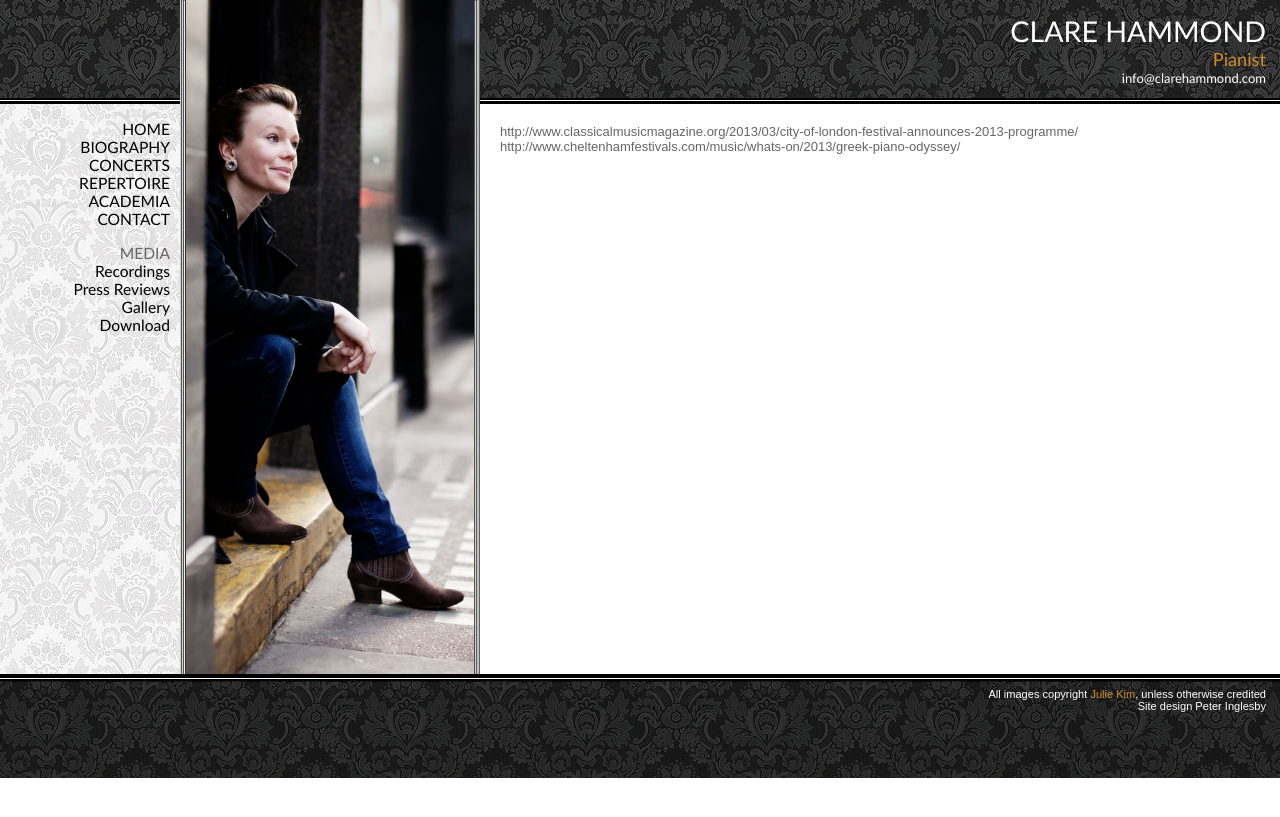
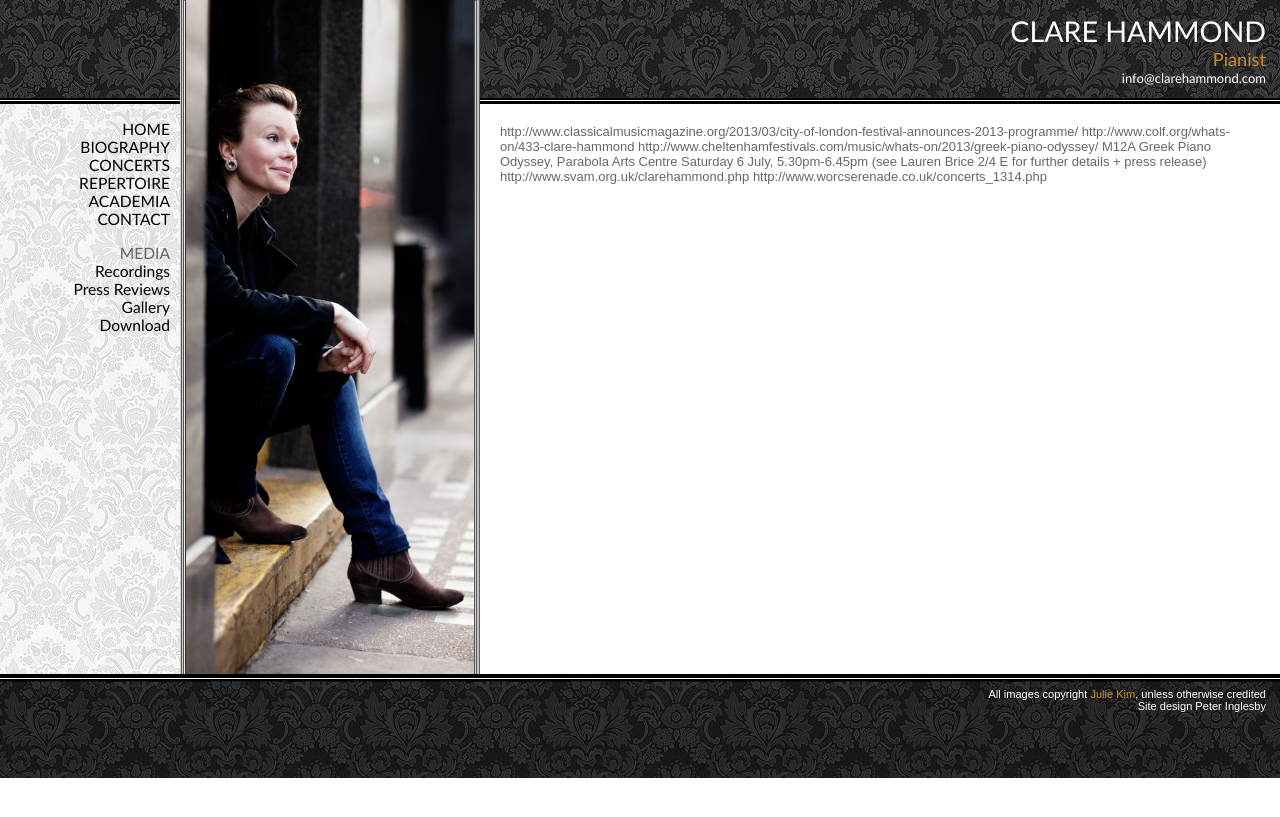
Before and after one commit to hammonc/clarehammond.com, a Jekyll site: the page built from concerts-to-add.html, in a window 1280 px wide. Shown: the top 817 px of the page. Built offline with Jekyll 4.4.1, drawn with Linux system fonts in a browser that asks for light colours.

Commit message:
concerts update

```diff
--- a/concerts-to-add.html
+++ b/concerts-to-add.html
@@ -7,6 +7,12 @@ image: concerts.jpg
 
 
 http://www.classicalmusicmagazine.org/2013/03/city-of-london-festival-announces-2013-programme/
+http://www.colf.org/whats-on/433-clare-hammond
+
+http://www.cheltenhamfestivals.com/music/whats-on/2013/greek-piano-odyssey/
+M12A Greek Piano Odyssey, Parabola Arts Centre
+Saturday 6 July, 5.30pm-6.45pm (see Lauren Brice 2/4 E for further details + press release)
 
 
-http://www.cheltenhamfestivals.com/music/whats-on/2013/greek-piano-odyssey/
+http://www.svam.org.uk/clarehammond.php
+http://www.worcserenade.co.uk/concerts_1314.php
--- a/concerts.html
+++ b/concerts.html
@@ -140,7 +140,7 @@ image: concerts.jpg
   </div>
   <div class="listing-details concealed">
     <p>For the YLEA 2013 Fundraising Challenge for Leukaemia and Lymphoma</a></p>
-    <p>Tickets tbc</p>
+    <p>Tickets - suggested donation £10-£15</p>
     <p>6.30 for 7pm, Hodge Jones & Allen LLP, 180 North Gower Street NW1 2NB</p>
   </div>
   <span class="more">&#9662; <a href="">More</a></span>
```
